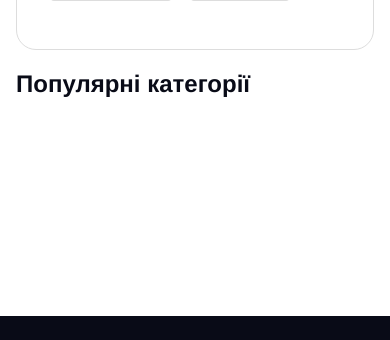
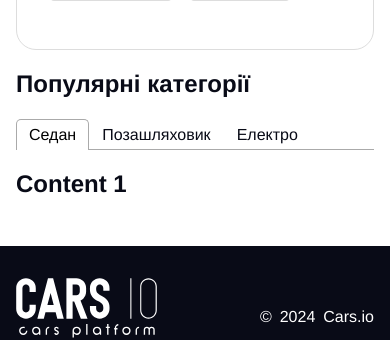
Before and after one commit to Carterjamesq/carsio, a React (Create React App) app: page / in a window 390 px wide. Shown: the part 725-1065 px from the top of the page. Built offline with nearby package versions, Linux system fonts and the light colour scheme; no server answers.

Commit message:
Changed Texts in SellCard.js

```diff
--- a/package.json
+++ b/package.json
@@ -17,6 +17,7 @@
     "react-multi-carousel": "^2.8.4",
     "react-router-dom": "^6.21.1",
     "react-scripts": "5.0.1",
+    "react-tabs": "^6.0.2",
     "sass": "^1.69.5",
     "web-vitals": "^2.1.4"
   },
--- a/src/components/CategorysHome.js
+++ /dev/null
@@ -1,50 +0,0 @@
-import React, { useEffect, useState } from "react";
-import { fetchContent } from "../dataset/carsDB";
-
-const CategorysHome = () => {
-  const [content, setContent] = useState([]);
-  const [uniqueCategories, setUniqueCategories] = useState([]);
-
-  useEffect(() => {
-    const fetchData = async () => {
-      const data = await fetchContent();
-      setContent(data);
-
-      const categories = [...new Set(data.map((item) => item.fields.category))];
-      setUniqueCategories(categories);
-    };
-
-    fetchData();
-  }, []);
-
-  return (
-    <div className="categories-home">
-      <h2>Популярні категорії</h2>
-      <ul className="mansory-grid">
-        {uniqueCategories.slice(0, 3).map((category, index) => {
-          const itemInCategory = content.find(
-            (item) => item.fields.category === category
-          );
-          return (
-            itemInCategory && (
-              <li
-                key={itemInCategory.sys.id}
-                className={`mansory-item ${index === 0 ? "big-item" : ""}`}
-              >
-                <div className="category-title">
-                  {itemInCategory.fields.category}
-                </div>
-                <img
-                  src={itemInCategory.fields.carImage.fields.file.url}
-                  alt={itemInCategory.fields.category}
-                />
-              </li>
-            )
-          );
-        })}
-      </ul>
-    </div>
-  );
-};
-
-export default CategorysHome;
--- a/src/components/SellCar.js
+++ b/src/components/SellCar.js
@@ -12,8 +12,8 @@ const SellCar = () => {
       <h1>Продаж авто онлайн</h1>
       <div className="sell-car-wrapper">
         <h2>Продати авто</h2>
-        <h4>Basic information</h4>
-        <p>Specify the characteristics of your car</p>
+        <h4>Додайте інформацію</h4>
+        <p>Додайте параметри вашого авто</p>
       </div>
     </div>
   );
--- a/src/index.scss
+++ b/src/index.scss
@@ -322,7 +322,7 @@ footer {
       right: 10px;
       top: 10px;
       height: 30px;
-      background-color: rgb(228 134 0);
+      background-color: map-get($colors, secondaryColor);
       color: map-get($colors, whiteColor);
       display: flex;
       justify-content: center;
@@ -364,6 +364,8 @@ footer {
 
       h3 {
         margin: 0;
+        font-size: 1.25rem;
+        color: map-get($colors, lightOrange);
       }
     }
     .car-specifications {
@@ -423,17 +425,6 @@ footer {
       font-size: 0.75rem;
       width: 100%;
     }
-  }
-}
-
-.categories-home {
-  width: 100%;
-  max-width: 1200px;
-  margin: 0 auto;
-
-  img {
-    height: 100%;
-    object-fit: contain;
   }
 }
 
@@ -671,14 +662,7 @@ footer {
 }
 
 // Responsivness
-@media (max-width: 1092px) {
-  .categories-home {
-    .mansory-grid {
-      column-gap: 1rem;
-      row-gap: 1rem;
-    }
-  }
-}
+
 @media (max-width: 768px) {
   .car-details {
     .car-details-content {
--- a/src/routes/Cars.js
+++ b/src/routes/Cars.js
@@ -109,7 +109,9 @@ const Cars = () => {
                     <p>{item.fields.color}</p>
                   </div>
                 </div>
-                <p>Mileage: {item.fields.mileage}</p>
+                <p>
+                  Кілометраж: <b>{item.fields.mileage}</b> тис. км
+                </p>
                 <p>VIN: {item.fields.vin}</p>
                 <div className="card-footer">
                   <button className="btn-primary">Детальніше</button>
--- a/src/routes/Home.js
+++ b/src/routes/Home.js
@@ -1,10 +1,12 @@
-import React from "react";
-import Carousel from "../components/CarouselHomePage";
+import React, { useEffect } from "react";
+
+import { Tab, Tabs, TabList, TabPanel } from "react-tabs";
+import "react-tabs/style/react-tabs.css";
 
 import { Helmet } from "react-helmet";
-import CategorysHome from "../components/CategorysHome";
+import CarImage from "../assets/header-main-image.jpg";
 
-import CarImage from "../assets/header-main-image.jpg";
+import { fetchContent } from "../dataset/carsDB";
 
 const Home = () => {
   return (
@@ -58,8 +60,28 @@ const Home = () => {
           <img src={CarImage} />
         </div>
       </div>
-      {/* <Carousel /> */}
-      <CategorysHome />
+      <section>
+        <div>
+          <h2>Популярні категорії</h2>
+          <Tabs>
+            <TabList>
+              <Tab>Седан</Tab>
+              <Tab>Позашляховик</Tab>
+              <Tab>Електро</Tab>
+            </TabList>
+
+            <TabPanel>
+              <h2>Content 1</h2>
+            </TabPanel>
+            <TabPanel>
+              <h2>Content 2</h2>
+            </TabPanel>
+            <TabPanel>
+              <h2>Content 3</h2>
+            </TabPanel>
+          </Tabs>
+        </div>
+      </section>
     </div>
   );
 };
```
Also changed, not shown: 1 other file (tests, documents, lock files or other folders).
